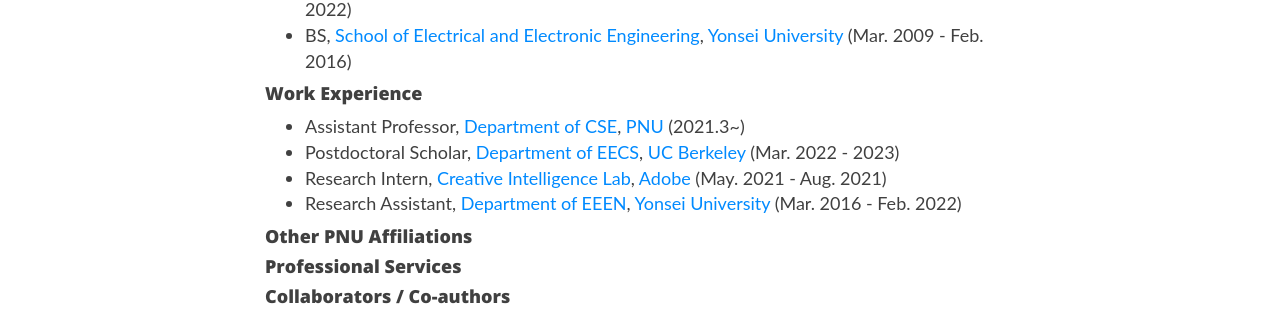
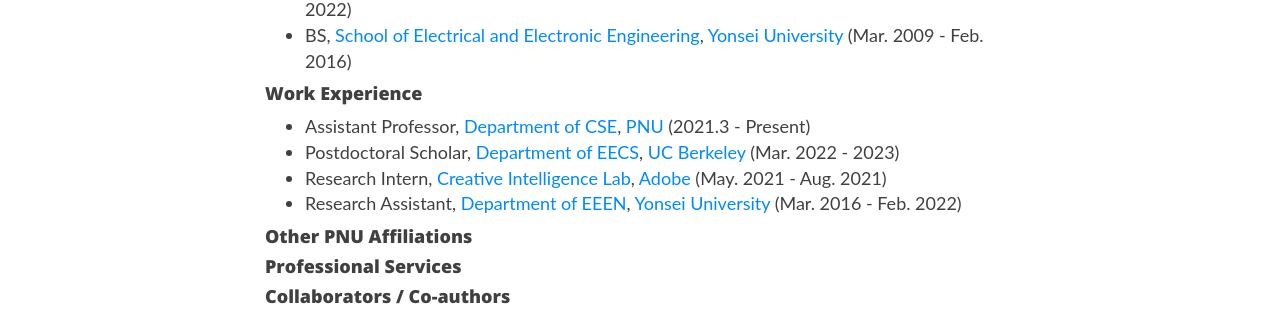
Before and after one commit to pnu-computer-vision-lab/pnu-computer-vision-lab.github.io, a Jekyll site: the page built from people/pi.md, in a window 1280 px wide and 1365 px high. Shown: the part 734-1043 px from the top of the window. Built offline with Jekyll 4.4.1, drawn with Linux system fonts in a browser that asks for light colours; nearby versions of some CDN libraries.

Commit message:
Update pi.md

```diff
--- a/people/pi.md
+++ b/people/pi.md
@@ -28,7 +28,7 @@ Assistant Professor
 
 #### Work Experience
 
-* Assistant Professor, [Department of CSE](https://cse.pusan.ac.kr/cse/index.do), [PNU](https://www.pusan.ac.kr/kor/Main.do) (2021.3~)
+* Assistant Professor, [Department of CSE](https://cse.pusan.ac.kr/cse/index.do), [PNU](https://www.pusan.ac.kr/kor/Main.do) (2021.3 - Present)
 * Postdoctoral Scholar, [Department of EECS](https://eecs.berkeley.edu/), [UC Berkeley](https://www.berkeley.edu/) (Mar. 2022 - 2023)
 * Research Intern, [Creative Intelligence Lab](https://research.adobe.com/), [Adobe](https://research.adobe.com/) (May. 2021 - Aug. 2021)
 * Research Assistant, [Department of EEEN](https://ee.yonsei.ac.kr/ee_en/index.do), [Yonsei University](https://www.yonsei.ac.kr/sc/) (Mar. 2016 - Feb. 2022)
```
